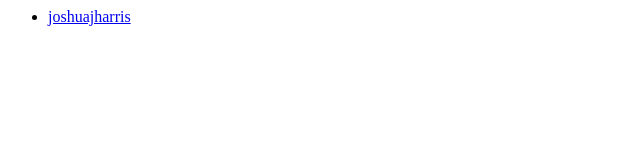
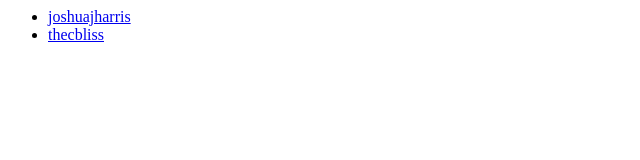
Before and after one commit to thecbliss/testing-workshop-thing, a plain HTML site: page index.html in a window 1280 px wide. Shown: the full height of the page, 0-640 px from the left. Drawn offline with Linux system fonts and the light colour scheme.

Commit message:
I'm a mothafuckin wizard!

```diff
--- a/index.html
+++ b/index.html
@@ -4,4 +4,9 @@
       joshuajharris
     </a>
   </li>
+  <li>
+    <a href="https://github.com/thecbliss">
+      thecbliss
+    </a>
+  </li>
 </ul>
```
